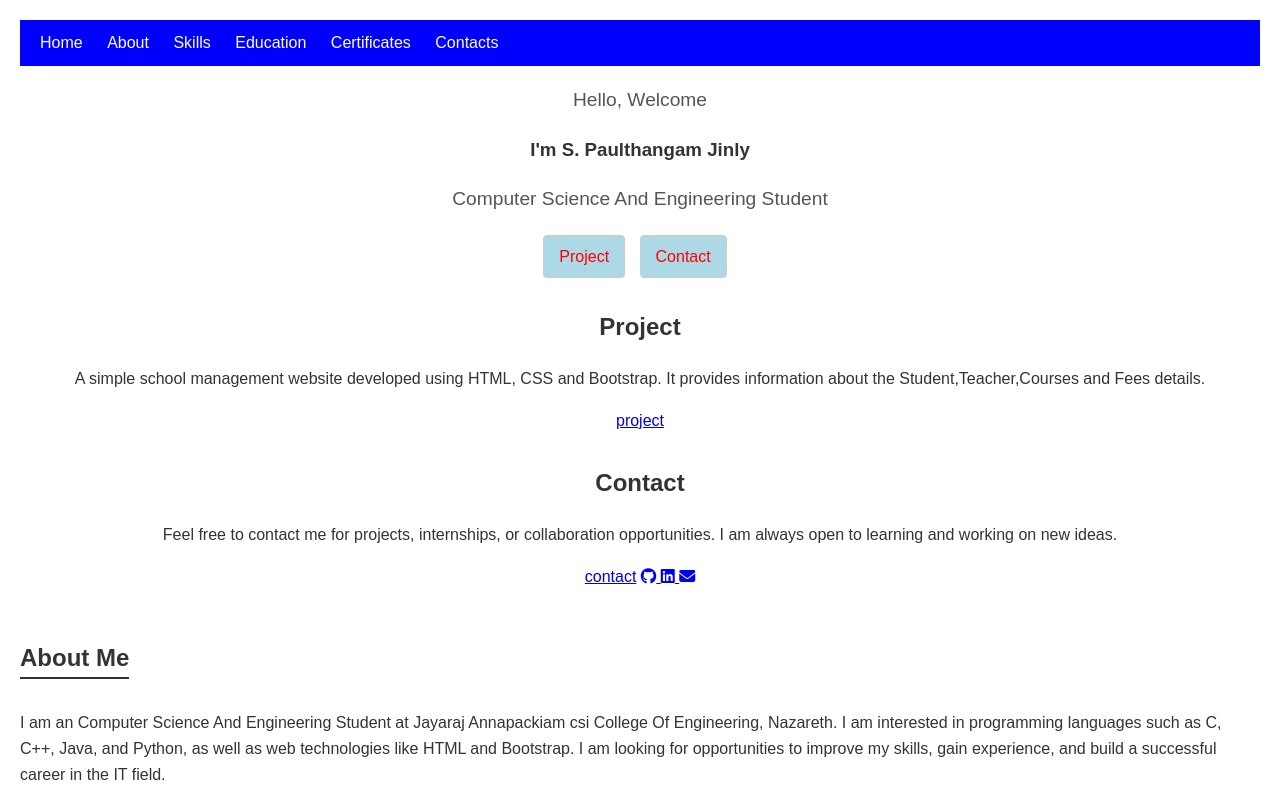
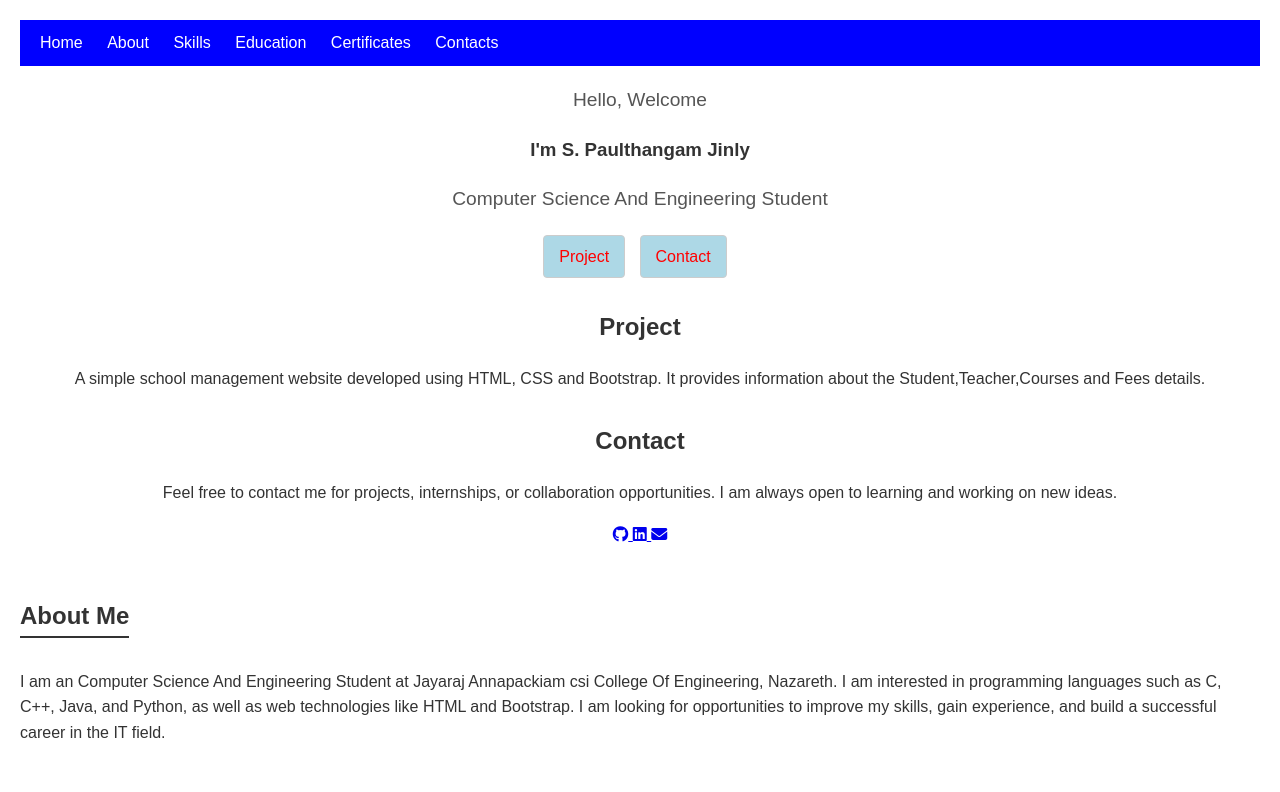
Before and after one commit to jinly1058-jpg/Portfolio-.html, a plain HTML site: page index.html in a window 1280 px wide. Shown: the top 792 px of the page. Drawn offline with Linux system fonts and the light colour scheme.

Commit message:
Remove project and contact links from index.html
Removed project and contact links from the index.html file.

```diff
--- a/index.html
+++ b/index.html
@@ -138,7 +138,7 @@ href="https://cdnjs.cloudflare.com/ajax/libs/font-awesome/6.5.1/css/all.min.css"
                     A simple school management website developed using HTML, CSS and Bootstrap.
                     It provides information about the Student,Teacher,Courses and Fees details.
                 </p>
-            <a href="Project.html">project</a>
+
 </section>
 
 <section id="contact">
@@ -147,7 +147,7 @@ href="https://cdnjs.cloudflare.com/ajax/libs/font-awesome/6.5.1/css/all.min.css"
 Feel free to contact me for projects, internships, or collaboration opportunities.
 I am always open to learning and working on new ideas.
 </p>
-<a href="Contact.html">contact</a>
+
 <a href="https://github.com/jinly1058-jpg/jinly" target="_blank">
     <i class="fa-brands fa-github"></i>
 </a>
```
